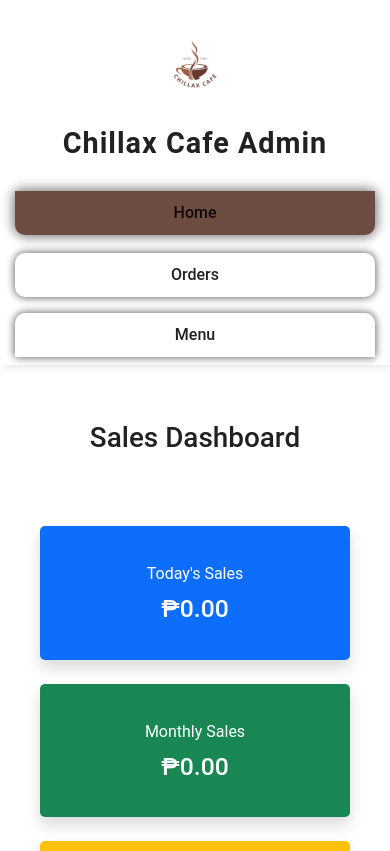
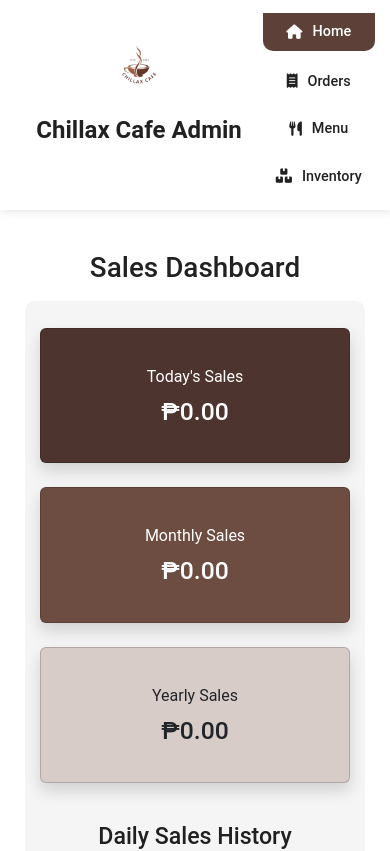
Before and after one commit to danicapine/kiosk-ordering-system, a Vue app: page /admin-dash in a window 390 px wide. Shown: the top 851 px of the page. Built offline with nearby package versions, Linux system fonts and the light colour scheme; no server answers; the database is empty.

Commit message:
updated admin page

```diff
--- a/package.json
+++ b/package.json
@@ -9,6 +9,9 @@
   },
   "dependencies": {
     "@fortawesome/fontawesome-free": "^6.6.0",
+    "@fortawesome/fontawesome-svg-core": "^1.2.36",
+    "@fortawesome/free-solid-svg-icons": "^5.15.4",
+    "@fortawesome/vue-fontawesome": "^2.0.10",
     "bootstrap": "^5.3.3",
     "chart.js": "^4.4.6",
     "date-fns": "^4.1.0",
--- a/src/components/AdminDash.vue
+++ b/src/components/AdminDash.vue
@@ -7,13 +7,19 @@
         <h2 class="sidebar-heading">Chillax Cafe Admin</h2>
       </div>
       <div class="list-group list-group-flush">
-        <!-- Home Button to display SalesDashboard -->
-        <button @click="showSection('home')" :class="['list-group-item', { active: activeSection === 'home' }]">Home</button>
-
-        <!-- Other sections -->
-        <button @click="showSection('orders')" :class="['list-group-item', { active: activeSection === 'orders' }]">Orders</button>
-        <button @click="showSection('menu')" :class="['list-group-item', { active: activeSection === 'menu' }]">Menu</button>
-
+        <!-- Sidebar Navigation with Icons -->
+        <button @click="showSection('home')" :class="['list-group-item', { active: activeSection === 'home' }]">
+          <i class="fas fa-home"></i> Home
+        </button>
+        <button @click="showSection('orders')" :class="['list-group-item', { active: activeSection === 'orders' }]">
+          <i class="fas fa-receipt"></i> Orders
+        </button>
+        <button @click="showSection('menu')" :class="['list-group-item', { active: activeSection === 'menu' }]">
+          <i class="fas fa-utensils"></i> Menu
+        </button>
+        <button @click="showSection('inventory')" :class="['list-group-item', { active: activeSection === 'inventory' }]">
+          <i class="fas fa-boxes"></i> Inventory
+        </button>
       </div>
     </div>
 
@@ -21,23 +27,19 @@
     <div id="page-content-wrapper">
       <div class="container mt-4">
         <h1 class="text-center mb-4">{{ getSectionTitle }}</h1>
-
-        <!-- Home Section - SalesDashboard Component -->
         <div v-if="activeSection === 'home'">
           <SalesDashboard />
         </div>
-
-        <!-- Orders Section -->
         <div v-if="activeSection === 'orders'" class="orders">
           <CustomerOrder @markReady="updateOrderStatus" />
         </div>
-
-        <!-- Menu Management Section -->
         <div v-if="activeSection === 'menu'" class="menu">
           <AdminMenu />
         </div>
-
-        <!-- Other Sections can be added similarly here -->
+        <!-- Inventory Section -->
+        <div v-if="activeSection === 'inventory'" class="inventory">
+          <InventoryDashboard />
+        </div>
       </div>
     </div>
   </div>
@@ -46,17 +48,19 @@
 <script>
 import CustomerOrder from "@/components/CustomerOrder.vue";
 import AdminMenu from "@/components/AdminMenu.vue";
-import SalesDashboard from "@/components/SalesDashboard.vue"; // Import the SalesDashboard component
+import SalesDashboard from "@/components/SalesDashboard.vue";
+//import InventoryDashboard from "@/components/InventoryDashboard.vue";
 
 export default {
   components: {
     CustomerOrder,
     AdminMenu,
-    SalesDashboard, // Register SalesDashboard
+    SalesDashboard,
+    //InventoryDashboard,
   },
   data() {
     return {
-      activeSection: "home", // Default section set to "home"
+      activeSection: "home",
       isToggled: false,
     };
   },
@@ -64,15 +68,13 @@ export default {
     getSectionTitle() {
       switch (this.activeSection) {
         case "home":
-          return "Sales Dashboard"; // Title for Sales Dashboard
+          return "Sales Dashboard";
         case "orders":
           return "Customer Orders";
         case "menu":
           return "Menu Management";
-        case "categories":
-          return "Categories";
-        case "users":
-          return "Users";
+        case "inventory":
+          return "Inventory Management";
         default:
           return "Overview";
       }
@@ -87,16 +89,17 @@ export default {
 </script>
 
 <style scoped>
+@import url('https://cdnjs.cloudflare.com/ajax/libs/font-awesome/6.0.0-beta3/css/all.min.css');
+
+/* Root Theme Colors */
 :root {
-    --sidebar-bg-gradient: linear-gradient(135deg, #4e342e, #6d4c41);
-    --sidebar-hover-color: #5d4037;
+  --sidebar-bg-gradient: linear-gradient(135deg, #3b2c28, #705c55);
+  --sidebar-hover-color: #6d4c41;
   --sidebar-text-color: #ffffff;
-    --content-bg-color: #f1e3d3;
-    --text-color-dark: #4e342e;
+  --content-bg-color: #f4e9e3;
+  --text-color-dark: #3b2c28;
   --text-color-light: #ffffff;
   --card-hover-shadow: 0 8px 15px rgba(0, 0, 0, 0.2);
-    --button-gradient: linear-gradient(135deg, #8B4513, #A0522D);
-    --button-hover-gradient: linear-gradient(135deg, #A0522D, #8B4513);
 }
 
 .admin-dashboard {
@@ -128,47 +131,48 @@ export default {
 }
 
 .logo {
-    width: 100px;
-    height: 100px;
+  width: 80px;
+  height: 80px;
   border-radius: 50%;
   margin-bottom: 10px;
 }
 
 .sidebar-heading {
-    font-size: 1.8em;
+  font-size: 1.5em;
   color: var(--text-color-light);
   font-weight: bold;
-    letter-spacing: 1px;
   text-align: center;
 }
 
 .list-group-item {
+  display: flex;
+  align-items: center;
+  justify-content: center; /* Center-align content */
+  gap: 10px;
   background-color: #ffffff;
   color: var(--text-color-dark);
-    font-size: 1.2em;
+  font-size: 1.1em;
   font-weight: 500;
   border: none;
-    padding: 15px 25px;
+  padding: 15px;
   cursor: pointer;
   transition: background-color 0.3s ease, transform 0.3s ease;
   border-radius: 10px;
-    margin: 8px 15px;
+  margin: 10px auto; /* Center buttons horizontally */
+  width: 90%; /* Adjust width to keep spacing balanced */
   text-align: center;
-    box-shadow: 0 4px 6px rgba(0, 0, 0, 0.2), 0 -4px 6px rgba(0, 0, 0, 0.2), 4px 0 6px rgba(0, 0, 0, 0.2), -4px 0 6px rgba(0, 0, 0, 0.2);
 }
 
 .list-group-item.active {
-    background-color: #6d4c41;
-    color: var(--text-color-light);
+  background-color: #5d4037;
+  color: #ffffff;
   transform: translateY(-2px);
-    box-shadow: 0 6px 10px rgba(0, 0, 0, 0.2), 0 -6px 10px rgba(0, 0, 0, 0.2), 6px 0 10px rgba(0, 0, 0, 0.2), -6px 0 10px rgba(0, 0, 0, 0.2);
 }
 
 .list-group-item:hover {
+  color: #ffffff;
   background-color: #5d4037;
-    color: var(--text-color-light);
   transform: translateY(-2px);
-    box-shadow: 0 6px 10px rgba(0, 0, 0, 0.2), 0 -6px 10px rgba(0, 0, 0, 0.2), 6px 0 10px rgba(0, 0, 0, 0.2), -6px 0 10px rgba(0, 0, 0, 0.2);
 }
 
 /* Page Content Wrapper */
@@ -176,82 +180,12 @@ export default {
   margin-left: 236px;
   width: calc(100% - 250px);
   background-color: var(--content-bg-color);
-    padding-top: 20px;
-    padding-bottom: 20px;
+  padding: 20px;
   transition: margin-left 0.3s ease;
-  }
-
-  .navbar {
-    padding: 10px 20px;
 }
 
 .container {
   padding: 20px;
-  }
-
-  /* Card Container */
-  .card-container {
-    display: flex;
-    gap: 2rem;
-    justify-content: space-around;
-    flex-wrap: wrap;
-  }
-
-  .card {
-    flex: 1;
-    padding: 25px;
-    border-radius: 10px;
-    background-color: var(--content-bg-color);
-    box-shadow: 0 4px 12px rgba(0, 0, 0, 0.1);
-    text-align: center;
-    transition: transform 0.3s ease, box-shadow 0.3s ease;
-    min-width: 200px;
-    max-width: 300px;
-  }
-
-  .card:hover {
-    transform: translateY(-5px);
-    box-shadow: var(--card-hover-shadow);
-  }
-
-  .card p {
-    color: var(--text-color-dark);
-    font-size: 1em;
-    font-weight: 600;
-    margin-bottom: 0.3em;
-  }
-
-  .card h5 {
-    color: var(--text-color-dark);
-    font-weight: bold;
-    font-size: 1.8em;
-  }
-
-  .card-link {
-    color: var(--text-color-dark);
-    font-size: 0.9em;
-    text-decoration: underline;
-    cursor: pointer;
-  }
-
-  /* Table Styles */
-  .orders {
-    overflow-x: auto;
-  }
-
-  .table {
-    width: 100%;
-    margin-top: 20px;
-    background-color: #fff;
-    border-radius: 8px;
-    overflow: hidden;
-    box-shadow: 0 2px 8px rgba(0, 0, 0, 0.1);
-  }
-
-  .product-image {
-    width: 50px;
-    height: 50px;
-    border-radius: 5px;
 }
 
 /* Responsive adjustments */
@@ -259,10 +193,8 @@ export default {
   #sidebar-wrapper {
     width: 200px;
   }
-
   #page-content-wrapper {
     margin-left: 200px;
-      width: calc(100% - 200px);
   }
 }
 
@@ -275,34 +207,36 @@ export default {
     width: 100%;
     height: auto;
     position: relative;
+    display: flex;
+    flex-direction: row;
+    flex-wrap: wrap;
+    padding: 10px;
+    justify-content: center; /* Center align sidebar items */
   }
 
   #page-content-wrapper {
     margin-left: 0;
     width: 100%;
+    padding: 10px;
   }
 
-    .card-container {
-      flex-direction: column;
-      align-items: center;
+  .list-group-item {
+    font-size: 1em;
+    padding: 10px;
+    margin: 5px;
+    width: calc(50% - 10px);
   }
 }
 
 @media (max-width: 576px) {
   .list-group-item {
-      padding: 10px 15px;
-      font-size: 1em;
+    font-size: 0.9em;
+    padding: 8px;
+    width: 100%;
   }
 
-    .card {
-      padding: 20px;
-      font-size: 0.9em;
-    }
-
-    .table th, .table td {
-      padding: 8px;
-      font-size: 0.8em;
-      white-space: nowrap;
+  .container {
+    padding: 15px;
   }
 }
 </style>
--- a/src/components/CustomerOrder.vue
+++ b/src/components/CustomerOrder.vue
@@ -1,9 +1,8 @@
 <template>
   <div class="container admin-page">
-
     <!-- Section to View Orders -->
     <section class="orders-section mb-5">
-      <div v-if="orders.length > 0">
+      <div v-if="orders.length > 0" class="table-responsive">
         <table class="table table-striped table-bordered">
           <thead>
             <tr>
@@ -37,35 +36,23 @@
               </td>
               <td>
                 <div class="btn-group" role="group" aria-label="Order actions">
-                  <button
-                    class="btn btn-warning btn-sm mr-1"
-                    @click="updateOrderState(order.id, 'Preparing')"
-                  >
+                  <button class="btn btn-warning btn-sm action-btn" @click="updateOrderState(order.id, 'Preparing')">
                     PREPARING
                   </button>
-                  <button
-                    class="btn btn-success btn-sm mr-1"
-                    @click="updateOrderState(order.id, 'Ready')"
-                  >
+                  <button class="btn btn-success btn-sm action-btn" @click="updateOrderState(order.id, 'Ready')">
                     READY
                   </button>
-                  <button
-                    class="btn btn-danger btn-sm mr-1"
-                    @click="updateOrderState(order.id, 'Cancelled')"
-                  >
+                  <button class="btn btn-danger btn-sm action-btn" @click="updateOrderState(order.id, 'Cancelled')">
                     CANCEL
                   </button>
-                  <button
-                    class="btn btn-secondary btn-sm mr-1"
-                    @click="updateOrderState(order.id, 'Delivered')"
-                  >
+                  <button class="btn btn-secondary btn-sm action-btn" @click="updateOrderState(order.id, 'Delivered')">
                     DELIVER
                   </button>
-                  <button
-                    class="btn btn-outline-danger btn-sm delete-btn"
-                    @click="deleteOrder(order.id)"
-                  >
+                  <button class="btn btn-outline-danger btn-sm action-btn" @click="deleteOrder(order.id)">
                     DELETE
+                  </button>
+                  <button class="btn btn-primary btn-sm action-btn" @click="generateReceipt(order)">
+                    RECEIPT
                   </button>
                 </div>
               </td>
@@ -93,22 +80,23 @@ export default {
     this.fetchOrders(); // Set up real-time updates for orders
   },
   methods: {
-    // Fetch Orders in Real-Time
     fetchOrders() {
       const ordersCollection = collection(db, "orders");
-      onSnapshot(ordersCollection, (snapshot) => {
+      onSnapshot(
+        ordersCollection,
+        (snapshot) => {
           this.orders = snapshot.docs.map((doc) => ({
             id: doc.id,
             orderNumber: doc.data().orderNumber || doc.id,
             ...doc.data()
           }));
-      }, (error) => {
+        },
+        (error) => {
           console.error("Error fetching orders:", error);
           alert("There was an error fetching orders.");
-      });
+        }
+      );
     },
-
-    // Update Order State
     async updateOrderState(orderId, newState) {
       try {
         const orderDoc = doc(db, "orders", orderId);
@@ -119,8 +107,6 @@ export default {
         alert("There was an error updating the order status.");
       }
     },
-
-    // Delete Order
     async deleteOrder(orderId) {
       if (confirm("Are you sure you want to delete this order? This action cannot be undone.")) {
         try {
@@ -132,8 +118,6 @@ export default {
         }
       }
     },
-
-    // Get State Class for styling
     getStateClass(status) {
       switch (status) {
         case "Ready":
@@ -149,6 +133,69 @@ export default {
         default:
           return "badge badge-info";
       }
+    },
+    generateReceipt(order) {
+      const receiptContent = `
+        <html>
+        <head>
+          <title>Receipt</title>
+          <style>
+            @import url('https://fonts.googleapis.com/css2?family=Merriweather:wght@300;700&display=swap');
+            body { font-family: 'Merriweather', serif; padding: 20px; color: #4e342e; }
+            h1 { text-align: center; color: #6d4c41; }
+            .receipt-container { max-width: 300px; margin: auto; padding: 20px; border: 2px dashed #d7ccc8; background-color: #f5f5f5; border-radius: 10px; }
+            .receipt-info { margin-bottom: 20px; }
+            .items-table { width: 100%; margin-bottom: 20px; border-collapse: collapse; }
+            .items-table th, .items-table td { padding: 8px; text-align: left; }
+            .items-table th { background-color: #d7ccc8; color: #4e342e; }
+            .total { font-size: 1.2em; font-weight: bold; text-align: right; margin-top: 15px; color: #4e342e; }
+            .footer { text-align: center; font-size: 0.9em; color: #6d4c41; margin-top: 20px; }
+          </style>
+        </head>
+        <body>
+          <div class="receipt-container">
+            <h1>Chillax Cafe</h1>
+            <div class="receipt-info">
+              <p><strong>Order Number:</strong> ${order.orderNumber}</p>
+              <p><strong>Date:</strong> ${new Date().toLocaleDateString()}</p>
+              <p><strong>Type:</strong> ${order.orderMode || 'N/A'}</p>
+              <p><strong>Payment:</strong> ${order.paymentMethod || 'N/A'}</p>
+            </div>
+            <table class="items-table">
+              <thead>
+                <tr>
+                  <th>Item</th>
+                  <th>Price</th>
+                  <th>Qty</th>
+                  <th>Total</th>
+                </tr>
+              </thead>
+              <tbody>
+                ${order.items
+                  .map(
+                    (item) => `
+                    <tr>
+                      <td>${item.name}</td>
+                      <td>₱${item.price.toFixed(2)}</td>
+                      <td>${item.quantity}</td>
+                      <td>₱${(item.price * item.quantity).toFixed(2)}</td>
+                    </tr>
+                  `
+                  )
+                  .join('')}
+              </tbody>
+            </table>
+            <div class="total">Total: ₱${order.total.toFixed(2)}</div>
+            <div class="footer">Thank you for dining with us!</div>
+          </div>
+        </body>
+        </html>
+      `;
+
+      const printWindow = window.open('', '', 'width=600,height=400');
+      printWindow.document.write(receiptContent);
+      printWindow.document.close();
+      printWindow.print();
     }
   }
 };
@@ -159,9 +206,14 @@ export default {
   padding: 20px;
 }
 
+.orders-section {
+  overflow-x: auto;
+}
+
 .orders-section table {
   width: 100%;
   font-size: 0.9rem;
+  border-collapse: collapse;
 }
 
 .badge-success {
@@ -199,13 +251,32 @@ export default {
   border-radius: 5px;
 }
 
-/* Add spacing to the DELETE button */
-.delete-btn {
-  margin-left: 5px; /* Ensure spacing between the DELETE button and others */
+/* Action buttons adjustments */
+.btn-group .action-btn {
+  padding: 4px 8px;
+  font-size: 0.85rem;
+  margin-right: 3px;
 }
 
-/* Add margin to all buttons in the action group */
-.btn-group .btn {
-  margin-right: 5px; /* Small space between buttons */
+@media (max-width: 768px) {
+  .orders-section table {
+    font-size: 0.8rem;
+  }
+
+  .btn-group .action-btn {
+    padding: 4px 6px;
+    font-size: 0.75rem;
+  }
+}
+
+@media (max-width: 576px) {
+  .orders-section table {
+    font-size: 0.75rem;
+  }
+
+  .badge-success, .badge-warning, .badge-danger, .badge-secondary, .badge-info {
+    font-size: 0.8rem;
+    padding: 4px 8px;
+  }
 }
 </style>
--- a/src/components/SalesDashboard.vue
+++ b/src/components/SalesDashboard.vue
@@ -1,12 +1,9 @@
 <template>
   <div class="container my-4 sales-dashboard">
-      <div class="row">
-        <div class="col text-center">
-        </div>
-      </div>
+    <!-- Sales Summary -->
     <div class="row sales-summary text-center mb-4">
       <div class="col-md-4">
-          <div class="card sales-card bg-primary text-white shadow">
+        <div class="card sales-card bg-coffee-dark text-white shadow">
           <div class="card-body">
             <p class="card-title mb-2">Today's Sales</p>
             <h2 class="card-text">₱{{ dailySales.toFixed(2) }}</h2>
@@ -14,7 +11,7 @@
         </div>
       </div>
       <div class="col-md-4">
-          <div class="card sales-card bg-success text-white shadow">
+        <div class="card sales-card bg-coffee text-white shadow">
           <div class="card-body">
             <p class="card-title mb-2">Monthly Sales</p>
             <h2 class="card-text">₱{{ monthlySales.toFixed(2) }}</h2>
@@ -22,7 +19,7 @@
         </div>
       </div>
       <div class="col-md-4">
-          <div class="card sales-card bg-warning text-dark shadow">
+        <div class="card sales-card bg-coffee-light text-dark shadow">
           <div class="card-body">
             <p class="card-title mb-2">Yearly Sales</p>
             <h2 class="card-text">₱{{ yearlySales.toFixed(2) }}</h2>
@@ -30,11 +27,13 @@
         </div>
       </div>
     </div>
+
+    <!-- Daily Sales History -->
     <div class="row">
       <div class="col">
         <h3 class="mb-3 text-center">Daily Sales History</h3>
         <table class="table table-striped table-bordered sales-history-table">
-            <thead class="thead-dark">
+          <thead class="thead-coffee">
             <tr>
               <th scope="col">Date</th>
               <th scope="col">Total Sales</th>
@@ -105,30 +104,79 @@
 };
 </script>
 
-  <style scoped>
+<style>
+/* Import a Café-Inspired Font */
+@import url('https://fonts.googleapis.com/css2?family=Merriweather:wght@300;400;700&display=swap');
+
+:root {
+  --coffee-dark: #4e342e;
+  --coffee-medium: #6d4c41;
+  --coffee-light: #d7ccc8;
+  --coffee-bg: #f5f5f5;
+}
+
 .sales-dashboard {
   text-align: center;
   max-width: 100%;
+  font-family: 'Roboto', sans-serif; /* Apply the café-themed font */
+  background-color: var(--coffee-bg);
+  padding: 20px;
+  border-radius: 10px;
 }
 
+/* Card Styles */
 .sales-card {
   padding: 20px;
-    border-radius: 5px;
+  border-radius: 10px;
   text-align: center;
   transition: transform 0.2s;
+  box-shadow: 0 4px 8px rgba(0, 0, 0, 0.2);
 }
 
 .sales-card:hover {
   transform: scale(1.05);
 }
 
-  .sales-summary .card {
-    border: none;
-    box-shadow: 0 4px 6px rgba(0, 0, 0, 0.1);
+.bg-coffee-dark {
+  background-color: var(--coffee-dark) !important;
 }
 
+.bg-coffee {
+  background-color: var(--coffee-medium) !important;
+}
+
+.bg-coffee-light {
+  background-color: var(--coffee-light) !important;
+}
+
+/* Sales History Table */
 .sales-history-table {
   width: 100%;
   margin-top: 20px;
 }
+
+.thead-coffee {
+  background-color: var(--coffee-dark);
+  color: #fff;
+}
+
+.table th,
+.table td {
+  padding: 12px;
+  font-size: 1em;
+  font-family: 'Roboto', sans-serif; /* Ensure the font is applied in tables */
+}
+
+.table-striped tbody tr:nth-of-type(odd) {
+  background-color: var(--coffee-light);
+}
+
+/* Text color styling */
+.text-white {
+  color: #fff;
+}
+
+.text-dark {
+  color: #000;
+}
 </style>
--- a/src/main.js
+++ b/src/main.js
@@ -5,6 +5,7 @@ import 'vuetify/dist/vuetify.min.css';
 import '@fortawesome/fontawesome-free/css/all.css';
 import router from './router'; // Import the router
 import 'bootstrap/dist/css/bootstrap.css';
+
 
 Vue.use(Vuetify);
 
--- a/src/router/index.js
+++ b/src/router/index.js
@@ -12,8 +12,6 @@ import ConfirmationScreen from "@/components/ConfirmationScreen.vue";
 import AdminDash from '@/components/AdminDash.vue';
 import AdminMenu from '@/components/AdminMenu.vue';
 import SalesDashboard from '@/components/SalesDashboard.vue';
-/*import CashlessPayment from '@/components/CashlessPayment.vue';
-import CashPayment from '@/components/CashPayment.vue';*/
 
 Vue.use(Router);
 
@@ -81,6 +79,7 @@ export default new Router({
       name: 'SalesDashboard',
       component: SalesDashboard,
     },
+
     /* Uncomment if needed in the future
     {
       path: '/cashless-payment',
```
Also changed, not shown: src/components/QueuePage.vue (+67 -14 lines), 2 other files (tests, documents, lock files or other folders). Lines whose indentation alone changed are shown as unchanged.
